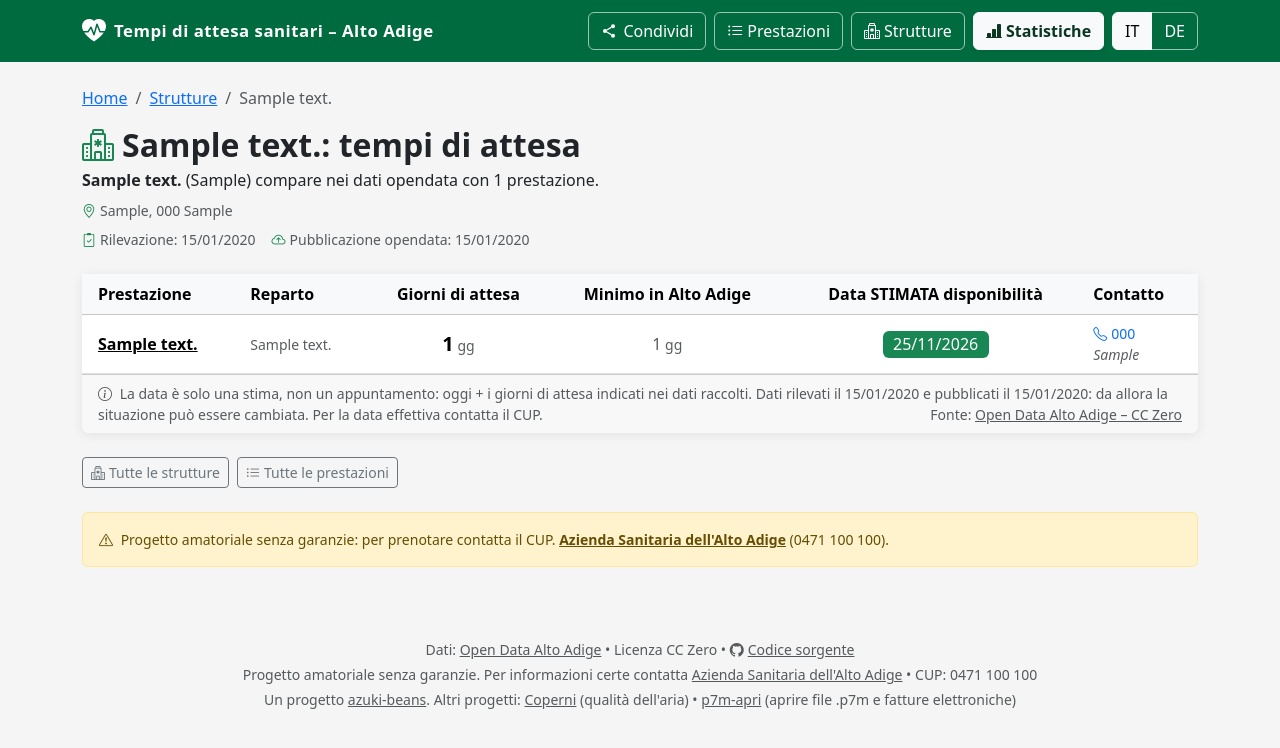
After one commit to azuki-beans/attese, a Django app: a page that uses templates/base.html in a window 1280 px wide. The commit adds this page. Shown: the top 748 px of the page. Run offline with Django 5.2, Linux system fonts and the light colour scheme; tables that the repository leaves empty hold one stand-in row (values such as "Sample post"); parts of the project's set-up code (start-up, migrations or seed data) failed here and were passed over; some libraries are stand-ins or nearby versions.

Commit message:
Pagine per sede, in italiano e tedesco
Una pagina per ospedale, clinica o sede di distretto con tutte le prestazioni e il confronto
col minimo provinciale, più l'elenco per città. Sotto 3 attese rilevate: noindex e fuori
dalla sitemap.

Co-Authored-By: Claude <noreply@anthropic.com>

```diff
--- a/attese/urls.py
+++ b/attese/urls.py
@@ -9,6 +9,8 @@ from .views import (
     FilterPartialView,
     StatisticsView,
     StructureChartPartialView,
+    StructureDetailView,
+    StructureIndexView,
     StructurePickerPartialView,
 )
 
@@ -19,6 +21,8 @@ urlpatterns = [
     path(_("prestazioni/"), ActivityIndexView.as_view(), name="activity_index"),
     path(_("prestazioni/<str:code>/"), ActivityDetailView.as_view(), name="activity_detail_short"),
     path(_("prestazioni/<str:code>/<slug:slug>/"), ActivityDetailView.as_view(), name="activity_detail"),
+    path(_("strutture/"), StructureIndexView.as_view(), name="structure_index"),
+    path(_("strutture/<slug:nome>/"), StructureDetailView.as_view(), name="structure_detail"),
     path("partials/filter/", FilterPartialView.as_view(), name="filter_partial"),
     path("partials/chart/attivita/", ActivityChartPartialView.as_view(), name="activity_chart_partial"),
     path("partials/chart/struttura/", StructureChartPartialView.as_view(), name="structure_chart_partial"),
--- a/attese/views.py
+++ b/attese/views.py
@@ -1,7 +1,7 @@
 import json
 
 from django.conf import settings
-from django.db.models import Avg, Max
+from django.db.models import Avg, Max, Min
 from django.http import Http404, HttpResponse
 from django.shortcuts import redirect, render
 from django.urls import reverse
@@ -10,6 +10,7 @@ from django.views import View
 
 from .lingue import codici_lingua, localizzato, slug
 from .models import DataFetchLog, Structure, WaitingRecord
+from .sedi import sedi_attuali, trova_sede, ultima_pubblicazione
 
 
 def latest_records(activity_code):
@@ -48,6 +49,15 @@ def current_activities():
 def _nome_prestazione(code):
     record = WaitingRecord.objects.filter(activity_code=code).order_by("-publish_date").first()
     return record.activity_description if record else code
+
+
+def _alternative(nome_url, argomenti):
+    """La stessa pagina nelle altre lingue, quando cambia anche lo slug e non solo il prefisso."""
+    alternative = {}
+    for lingua in codici_lingua():
+        with override(lingua):
+            alternative[lingua] = reverse(nome_url, args=argomenti())
+    return alternative
 
 
 class DashboardView(View):
@@ -93,18 +103,57 @@ class ActivityDetailView(View):
         if slug != activity.activity_slug:
             return redirect("activity_detail", code=code, slug=activity.activity_slug, permanent=True)
 
-        # la stessa prestazione nelle altre lingue: cambia anche lo slug, non solo il prefisso
-        alternative = {}
-        for lingua in codici_lingua():
-            with override(lingua):
-                alternative[lingua] = reverse("activity_detail", args=[code, activity.activity_slug])
-
         best = next((r for r in records if r.waiting_days is not None), None)
         return render(request, "attese/activity_detail.html", {
             "activity": activity,
             "records": records,
             "best": best,
-            "lingue_alternative": alternative,
+            "lingue_alternative": _alternative("activity_detail", lambda: [code, activity.activity_slug]),
+        })
+
+
+class StructureIndexView(View):
+    """Elenco delle sedi per città, con un link alla pagina di ciascuna."""
+
+    def get(self, request):
+        sedi = sorted(sedi_attuali(), key=lambda s: (slug(s.citta), s.slug))
+        return render(request, "attese/structure_index.html", {"sedi": sedi})
+
+
+class StructureDetailView(View):
+    """
+    Pagina pubblica di una sede con tutte le sue prestazioni, per ricerche tipo
+    "tempi di attesa ospedale di Merano". Il minimo provinciale permette il confronto.
+    """
+
+    def get(self, request, nome):
+        sede = trova_sede(nome)
+        if sede is None:
+            raise Http404("Struttura non trovata")
+        if nome != sede.slug:
+            return redirect("structure_detail", nome=sede.slug, permanent=True)
+
+        minimi = dict(
+            WaitingRecord.objects
+            .filter(publish_date=sede.publish_date, waiting_days__isnull=False)
+            .order_by()
+            .values("activity_code")
+            .annotate(minimo=Min("waiting_days"))
+            .values_list("activity_code", "minimo")
+        )
+        righe = sorted(sede.records, key=lambda r: r.activity_slug)
+        for r in righe:
+            r.minimo_provinciale = minimi.get(r.activity_code)
+
+        attese = sede.con_attesa
+        return render(request, "attese/structure_detail.html", {
+            "sede": sede,
+            "records": righe,
+            "attese": attese,
+            "breve": attese[0] if attese else None,
+            "lunga": attese[-1] if attese else None,
+            "noindex": not sede.indicizzabile or sede.publish_date != ultima_pubblicazione(),
+            "lingue_alternative": _alternative("structure_detail", lambda: [sede.slug]),
         })
 
 
--- a/templates/attese/activity_detail.html
+++ b/templates/attese/activity_detail.html
@@ -89,6 +89,9 @@ confronto tra {{ n }} strutture in Alto Adige.
   <a href="{% url 'activity_index' %}" class="btn btn-outline-secondary btn-sm">
     <i class="bi bi-list-ul me-1"></i>{% translate "Tutte le prestazioni" %}
   </a>
+  <a href="{% url 'structure_index' %}" class="btn btn-outline-secondary btn-sm">
+    <i class="bi bi-hospital me-1"></i>{% translate "Tutte le strutture" %}
+  </a>
 </div>
 
 <div class="alert alert-warning mt-4 small">
--- /dev/null
+++ b/templates/attese/partials/nota_stima.html
@@ -0,0 +1,14 @@
+{% load i18n %}<div class="card-footer text-muted small">
+    <i class="bi bi-info-circle me-1"></i>
+    {% translate "La data è solo una stima, non un appuntamento: oggi + i giorni di attesa indicati nei dati raccolti." %}
+    {% with primo=records.0 %}{% if primo.survey_date and primo.publish_date %}
+      {% blocktranslate trimmed with rilevazione=primo.survey_date|date:"SHORT_DATE_FORMAT" pubblicazione=primo.publish_date|date:"SHORT_DATE_FORMAT" %}
+        Dati rilevati il {{ rilevazione }} e pubblicati il {{ pubblicazione }}: da allora la situazione può essere cambiata.
+      {% endblocktranslate %}
+    {% endif %}{% endwith %}
+    {% translate "Per la data effettiva contatta il CUP." %}
+    <span class="float-end">
+      {% translate "Fonte" %}: <a href="https://data.civis.bz.it/{{ LANGUAGE_CODE }}/dataset/southtyrolean-healthservices-waitingtimes"
+               target="_blank" class="text-muted">{% translate "Open Data Alto Adige" %} – CC Zero</a>
+    </span>
+  </div>
--- /dev/null
+++ b/templates/attese/structure_detail.html
@@ -0,0 +1,148 @@
+{% extends "base.html" %}
+{% load i18n %}
+
+{% block title %}{% blocktranslate with nome=sede.nome %}{{ nome }}: tempi di attesa per visite ed esami{% endblocktranslate %}{% endblock %}
+{% block meta_description %}{% if breve %}{% blocktranslate trimmed count n=attese|length with nome=sede.nome citta=sede.citta minimo=breve.waiting_days massimo=lunga.waiting_days data=sede.publish_date|date:"SHORT_DATE_FORMAT" %}
+{{ nome }} ({{ citta }}): tempi di attesa per {{ n }} prestazione, da {{ minimo }} a {{ massimo }} giorni, confrontati con il minimo in Alto Adige. Dati opendata del {{ data }}.
+{% plural %}
+{{ nome }} ({{ citta }}): tempi di attesa per {{ n }} prestazioni, da {{ minimo }} a {{ massimo }} giorni, confrontati con il minimo in Alto Adige. Dati opendata del {{ data }}.
+{% endblocktranslate %}{% else %}{% blocktranslate trimmed with nome=sede.nome citta=sede.citta data=sede.publish_date|date:"SHORT_DATE_FORMAT" %}
+{{ nome }} ({{ citta }}): prestazioni e contatti. Nessun tempo di attesa indicato nei dati opendata del {{ data }}.
+{% endblocktranslate %}{% endif %}{% endblock %}
+{% block canonical_path %}{% url 'structure_detail' sede.slug %}{% endblock %}
+{% block og_title %}{% blocktranslate with nome=sede.nome %}{{ nome }}: tempi di attesa per visite ed esami{% endblocktranslate %}{% endblock %}
+{% block og_description %}{% blocktranslate trimmed count n=attese|length with citta=sede.citta %}
+{{ citta }}: tempi di attesa per {{ n }} prestazione.
+{% plural %}
+{{ citta }}: tempi di attesa per {{ n }} prestazioni.
+{% endblocktranslate %}{% endblock %}
+
+{% block extra_head %}
+<script type="application/ld+json">
+{
+  "@context": "https://schema.org",
+  "@type": "BreadcrumbList",
+  "itemListElement": [
+    {"@type": "ListItem", "position": 1, "name": "Home", "item": "{{ SITE_URL }}{% url 'dashboard' %}"},
+    {"@type": "ListItem", "position": 2, "name": "{% translate "Strutture" %}", "item": "{{ SITE_URL }}{% url 'structure_index' %}"},
+    {"@type": "ListItem", "position": 3, "name": "{{ sede.nome|escapejs }}"}
+  ]
+}
+</script>
+{% endblock %}
+
+{% block content %}
+<nav aria-label="breadcrumb">
+  <ol class="breadcrumb small">
+    <li class="breadcrumb-item"><a href="{% url 'dashboard' %}">Home</a></li>
+    <li class="breadcrumb-item"><a href="{% url 'structure_index' %}">{% translate "Strutture" %}</a></li>
+    <li class="breadcrumb-item active" aria-current="page">{{ sede.nome }}</li>
+  </ol>
+</nav>
+
+<div class="mb-4">
+  <h1 class="h2 fw-bold mb-1">
+    <i class="bi bi-hospital me-2 text-success"></i>{% blocktranslate with nome=sede.nome %}{{ nome }}: tempi di attesa{% endblocktranslate %}
+  </h1>
+  {% if LANGUAGE_CODE == "de" %}
+    <p class="text-muted mb-2" lang="it">{{ sede.principale.description_it }}</p>
+  {% elif sede.principale.description_de and sede.principale.description_de != sede.principale.description_it %}
+    <p class="text-muted mb-2" lang="de">{{ sede.principale.description_de }}</p>
+  {% endif %}
+  <p class="mb-2">
+    {% blocktranslate trimmed count n=records|length with nome=sede.nome citta=sede.citta %}
+      <strong>{{ nome }}</strong> ({{ citta }}) compare nei dati opendata con {{ n }} prestazione.
+    {% plural %}
+      <strong>{{ nome }}</strong> ({{ citta }}) compare nei dati opendata con {{ n }} prestazioni.
+    {% endblocktranslate %}
+    {% if attese|length > 1 %}
+      {% blocktranslate trimmed count giorni=breve.waiting_days with nome=breve.activity_description %}
+        L'attesa più breve è per <strong>{{ nome }}</strong> ({{ giorni }} giorno),
+      {% plural %}
+        L'attesa più breve è per <strong>{{ nome }}</strong> ({{ giorni }} giorni),
+      {% endblocktranslate %}
+      {% blocktranslate trimmed count giorni=lunga.waiting_days with nome=lunga.activity_description %}
+        la più lunga per <strong>{{ nome }}</strong> ({{ giorni }} giorno).
+      {% plural %}
+        la più lunga per <strong>{{ nome }}</strong> ({{ giorni }} giorni).
+      {% endblocktranslate %}
+    {% endif %}
+  </p>
+  <ul class="list-unstyled small text-muted mb-2">
+    {% for s in sede.indirizzi %}
+      <li><i class="bi bi-geo-alt me-1 text-success"></i>{{ s.street }}{% if s.zip %}, {{ s.zip }}{% endif %} {{ s.city }}</li>
+    {% endfor %}
+  </ul>
+  <div class="d-flex flex-wrap gap-3 small text-muted">
+    {% if records.0.survey_date %}
+      <span><i class="bi bi-clipboard2-check me-1 text-success"></i>{% translate "Rilevazione" %}: {{ records.0.survey_date|date:"SHORT_DATE_FORMAT" }}</span>
+    {% endif %}
+    {% if sede.publish_date %}
+      <span><i class="bi bi-cloud-arrow-up me-1 text-success"></i>{% translate "Pubblicazione opendata" %}: {{ sede.publish_date|date:"SHORT_DATE_FORMAT" }}</span>
+    {% endif %}
+  </div>
+</div>
+
+<div class="card">
+  <div class="card-body p-0">
+    <div class="table-responsive">
+      <table class="table table-hover mb-0 align-middle">
+        <thead class="table-light">
+          <tr>
+            <th class="ps-3">{% translate "Prestazione" %}</th>
+            <th class="d-none d-md-table-cell">{% translate "Reparto" %}</th>
+            <th class="text-center">{% translate "Giorni di attesa" %}</th>
+            <th class="text-center">{% translate "Minimo in Alto Adige" %}</th>
+            <th class="text-center">{% blocktranslate %}Data <b>STIMATA</b> disponibilità{% endblocktranslate %}</th>
+            <th>{% translate "Contatto" %}</th>
+          </tr>
+        </thead>
+        <tbody>
+          {% for r in records %}
+            <tr>
+              <td class="ps-3"><a href="{% url 'activity_detail' r.activity_code r.activity_slug %}" class="fw-bold text-reset">{{ r.activity_description }}</a>
+                {% if r.structure.address_name %}<div class="small text-muted d-md-none">{{ r.structure.address_name }}</div>{% endif %}</td>
+              <td class="small text-muted d-none d-md-table-cell">{{ r.structure.address_name }}</td>
+              <td class="text-center">
+                {% if r.waiting_days is not None %}
+                  <span class="fw-bold fs-5">{{ r.waiting_days }}</span><span class="text-muted small"> {% translate "gg" context "giorni" %}</span>
+                {% else %}<span class="text-muted">—</span>{% endif %}
+              </td>
+              <td class="text-center text-muted">
+                {% if r.minimo_provinciale is not None %}{{ r.minimo_provinciale }}<span class="small"> {% translate "gg" context "giorni" %}</span>{% else %}—{% endif %}
+              </td>
+              <td class="text-center">
+                {% if r.estimated_date %}
+                  <span class="badge bg-success fs-6 fw-normal">{{ r.estimated_date|date:"SHORT_DATE_FORMAT" }}</span>
+                {% else %}<span class="text-muted small">{% translate "N/D" %}</span>{% endif %}
+              </td>
+              <td class="small">
+                {% if r.structure.phone %}
+                  <a href="tel:{{ r.structure.phone_link }}" class="text-decoration-none text-nowrap"><i class="bi bi-telephone me-1"></i>{{ r.structure.phone_number }}</a>
+                {% endif %}
+                {% if r.info %}<br><span class="text-muted fst-italic">{{ r.info|truncatechars:80 }}</span>{% endif %}
+              </td>
+            </tr>
+          {% endfor %}
+        </tbody>
+      </table>
+    </div>
+  </div>
+  {% include "attese/partials/nota_stima.html" %}
+</div>
+
+<div class="d-flex flex-wrap gap-2 mt-4">
+  <a href="{% url 'structure_index' %}" class="btn btn-outline-secondary btn-sm">
+    <i class="bi bi-hospital me-1"></i>{% translate "Tutte le strutture" %}
+  </a>
+  <a href="{% url 'activity_index' %}" class="btn btn-outline-secondary btn-sm">
+    <i class="bi bi-list-ul me-1"></i>{% translate "Tutte le prestazioni" %}
+  </a>
+</div>
+
+<div class="alert alert-warning mt-4 small">
+  <i class="bi bi-exclamation-triangle me-1"></i>
+  {% translate "Progetto amatoriale senza garanzie: per prenotare contatta il CUP." %}
+  <a href="https://www.sabes.it{% if LANGUAGE_CODE == "de" %}/de{% endif %}" target="_blank" class="alert-link">{% translate "Azienda Sanitaria dell'Alto Adige" %}</a> (0471 100 100).
+</div>
+{% endblock %}
--- a/templates/base.html
+++ b/templates/base.html
@@ -6,7 +6,8 @@
   <meta name="viewport" content="width=device-width, initial-scale=1">
   <title>{% block title %}{% translate "Tempi di attesa sanitari – Alto Adige" %}{% endblock %}</title>
   <meta name="description" content="{% block meta_description %}{% translate "Tempi di attesa per visite ed esami specialistici negli ospedali e nelle strutture sanitarie dell'Alto Adige, con le date disponibili più vicine. Dati opendata della Provincia di Bolzano, pubblicati circa una volta al mese." %}{% endblock %}">
-  <link rel="canonical" href="{{ SITE_URL }}{% block canonical_path %}{{ request.path }}{% endblock %}">
+  {% if noindex %}<meta name="robots" content="noindex, follow">
+  {% endif %}<link rel="canonical" href="{{ SITE_URL }}{% block canonical_path %}{{ request.path }}{% endblock %}">
   {% for lingua, percorso in lingue_alternative.items %}<link rel="alternate" hreflang="{{ lingua }}" href="{{ SITE_URL }}{{ percorso }}">
   {% endfor %}<link rel="alternate" hreflang="x-default" href="{{ SITE_URL }}{{ lingue_alternative.it }}">
   <meta property="og:type" content="website">
@@ -82,6 +83,9 @@
         <a href="{% url 'activity_index' %}" class="btn btn-outline-light">
           <i class="bi bi-list-ul me-1"></i>{% translate "Prestazioni" %}
         </a>
+        <a href="{% url 'structure_index' %}" class="btn btn-outline-light">
+          <i class="bi bi-hospital me-1"></i>{% translate "Strutture" %}
+        </a>
         <a href="{% url 'statistics' %}" class="btn btn-light fw-semibold text-success-emphasis shadow-sm">
           <i class="bi bi-bar-chart-line-fill me-1"></i>{% translate "Statistiche" %}
         </a>
```
Also changed, not shown: CLAUDE.md (+7 -0 lines), attese/models.py (+15 -1 lines), attese/sedi.py (added, +83 -0 lines), attese/sitemaps.py (+17 -2 lines), templates/attese/partials/results_table.html (+2 -15 lines), templates/attese/structure_index.html (added, +46 -0 lines), locale/de/LC_MESSAGES/django.po.
